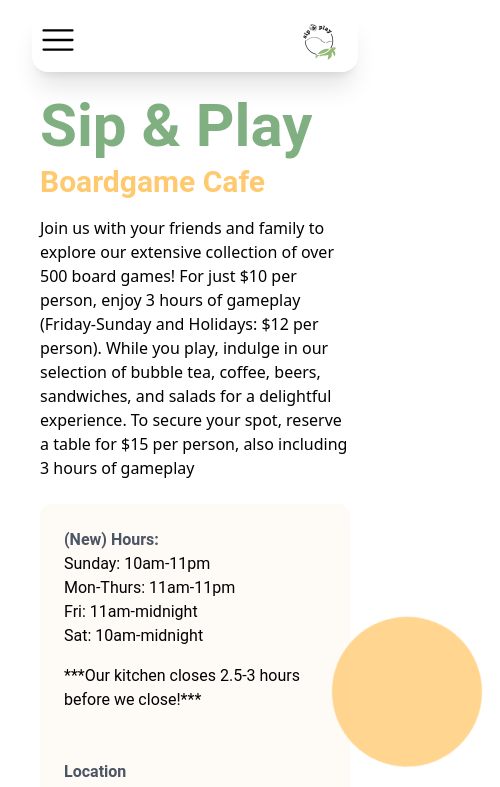
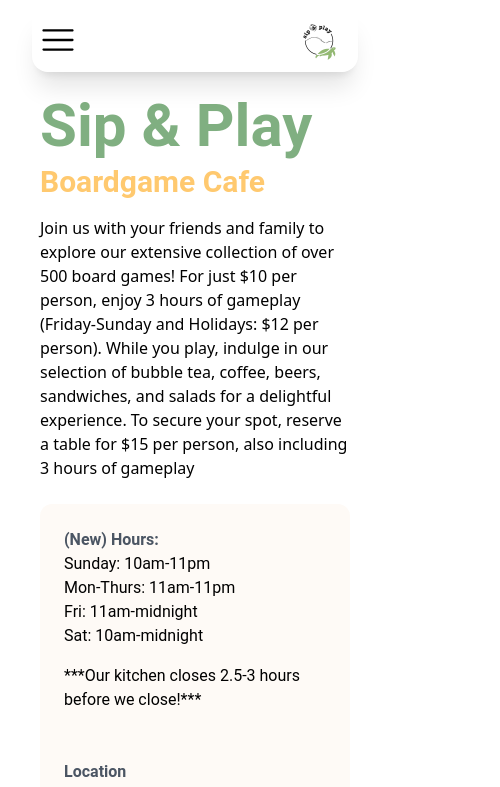
Before and after one commit to LuaanNguyen/Board-Game-Cafe-Website, a React (Vite) app: page / in a window 390 px wide. Shown: the top 787 px of the page, 500 px wide, since content can reach past the window. Built offline with nearby package versions, Linux system fonts and the light colour scheme; a web font is replaced by a local one.

Commit message:
Animated Background Reponsiveness Fixed 🔧

```diff
--- a/src/components/Menu.jsx
+++ b/src/components/Menu.jsx
@@ -103,7 +103,7 @@ const Menu = () => {
           {showButton && (
             <motion.button
               onClick={handleButtonClick}
-              className="absolute top-[85vh] left-[45%] transform bg-orangeLight text-black p-6 rounded-lg cursor-pointer w-46 text-center font-bold border-2 border-gray-700 shadow-lg"
+              className="max-md:top-[85vh] max-md:left-[20%] max-md:p-3 absolute top-[85vh] left-[43%] transform bg-orangeLight text-black p-6 rounded-lg cursor-pointer w-46 text-center font-bold border-2 border-gray-700 shadow-lg"
               whileHover={{ scale: 1.1 }}
               whileTap={{ scale: 0.9 }}
             >
--- a/src/index.css
+++ b/src/index.css
@@ -102,7 +102,13 @@ a:hover {
   left: 0;
   width: 100%;
   height: 100%;
-  /* overflow: hidden; */
+  overflow: hidden;
+}
+
+@media (max-width: 768px) {
+  .circles {
+    height: 140%;
+  }
 }
 
 .circles li {
```
